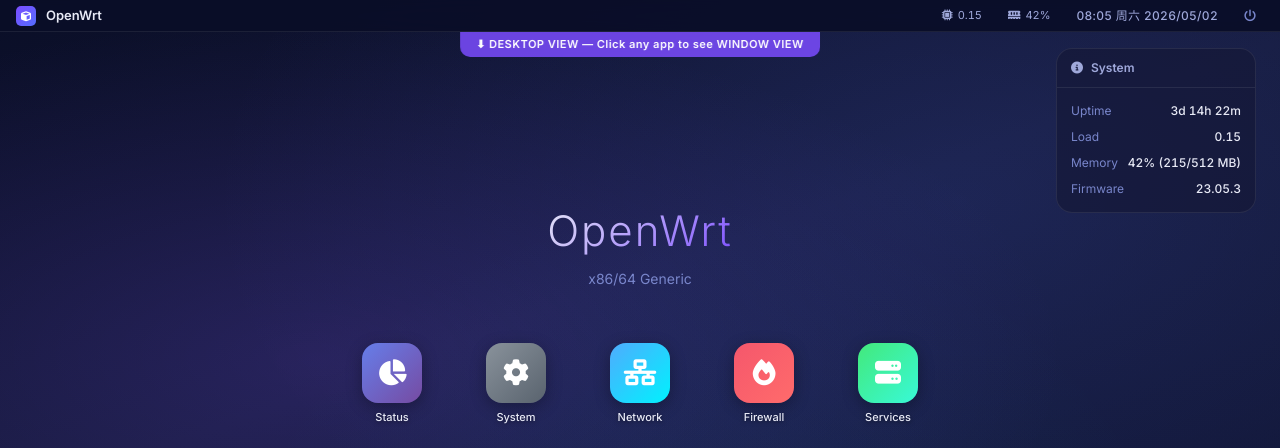
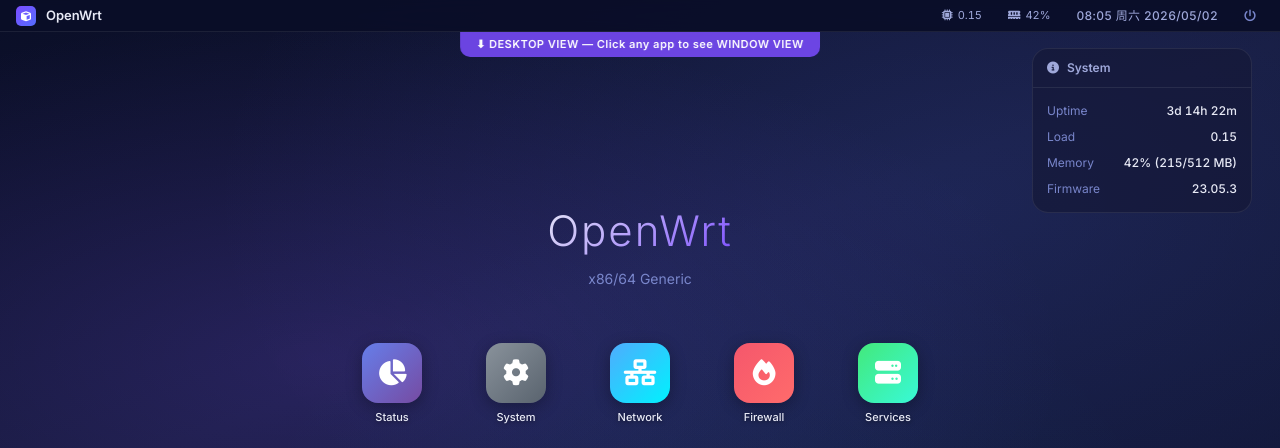
Before and after one commit to alex-chan/luci-theme-desktop, a plain HTML site: page preview.html in a window 1280 px wide. Shown: the top 448 px of the page. Drawn offline with Linux system fonts and the light colour scheme.

Commit message:
feat: add dashboard widgets for WiFi, DHCP, and storage with automated deployment script

```diff
--- a/htdocs/luci-static/desktop/css/cascade.css
+++ b/htdocs/luci-static/desktop/css/cascade.css
@@ -49,8 +49,8 @@ a{color:var(--accent2);text-decoration:none;transition:color var(--tr)}a:hover{c
 .desktop-app-name{font-size:11px;color:var(--text);text-align:center;line-height:1.25;font-weight:500;text-shadow:0 1px 4px rgba(0,0,0,.5)}
 
 /* Desktop Widget */
-.desktop-widgets{position:fixed;right:24px;top:calc(var(--bar-h) + 16px);z-index:15;animation:fadeIn .6s ease .3s both}
-.dw-card{background:var(--glass);backdrop-filter:blur(24px) saturate(160%);-webkit-backdrop-filter:blur(24px) saturate(160%);border:1px solid var(--border);border-radius:var(--r);width:200px;overflow:hidden}
+.desktop-widgets{position:fixed;right:24px;top:calc(var(--bar-h) + 16px);bottom:calc(var(--dock-h) + 8px);z-index:15;animation:fadeIn .6s ease .3s both;overflow-y:auto;overflow-x:hidden;padding-right:4px}
+.dw-card{background:var(--glass);backdrop-filter:blur(24px) saturate(160%);-webkit-backdrop-filter:blur(24px) saturate(160%);border:1px solid var(--border);border-radius:var(--r);width:220px;overflow:hidden}
 .dw-card-header{padding:10px 14px;font-size:12px;font-weight:600;color:var(--text2);border-bottom:1px solid var(--border);display:flex;align-items:center;gap:8px}
 .dw-card-body{padding:10px 14px}
 .dw-row{display:flex;justify-content:space-between;padding:4px 0;font-size:12px}
```
Also changed, not shown: 3 other files.
